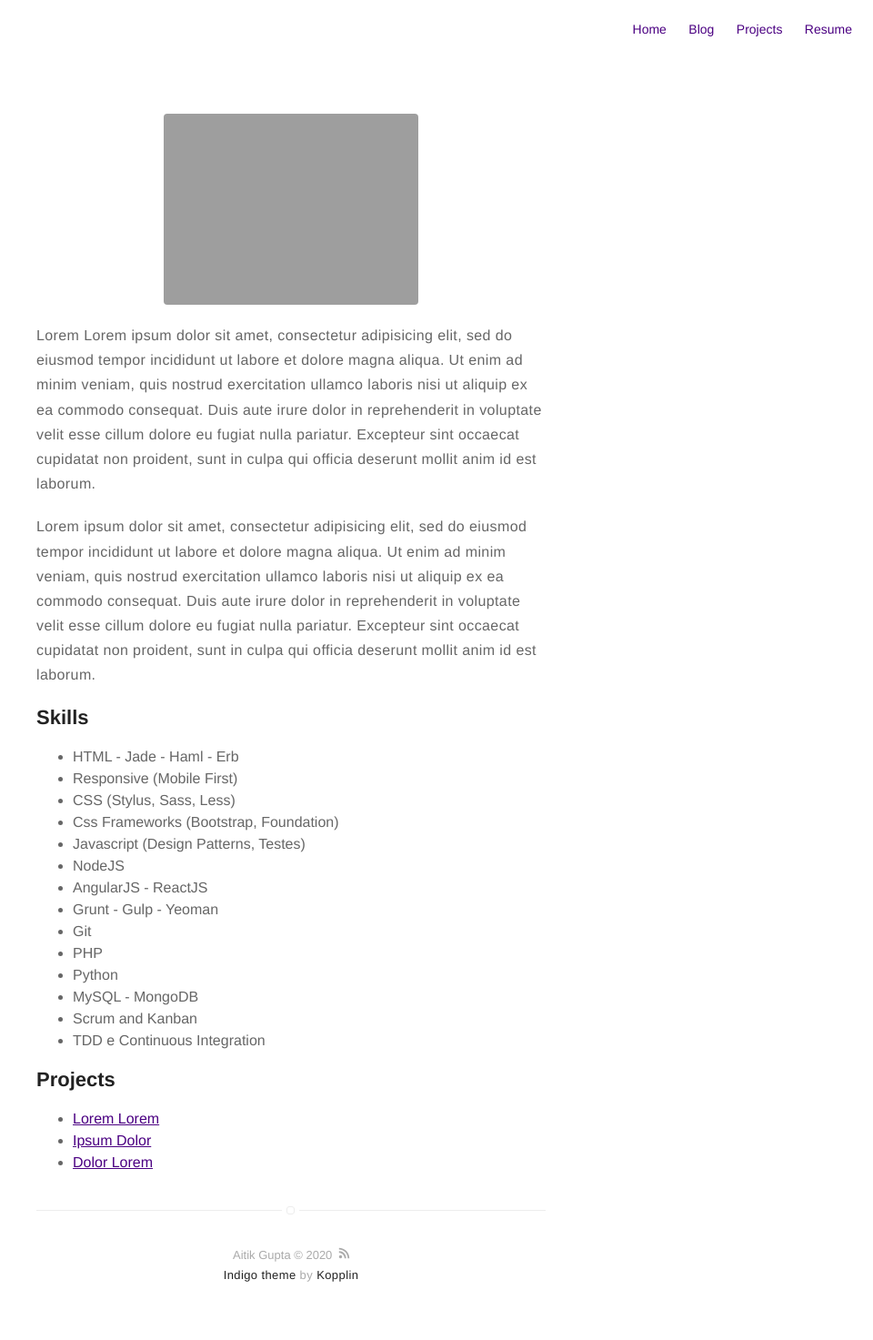
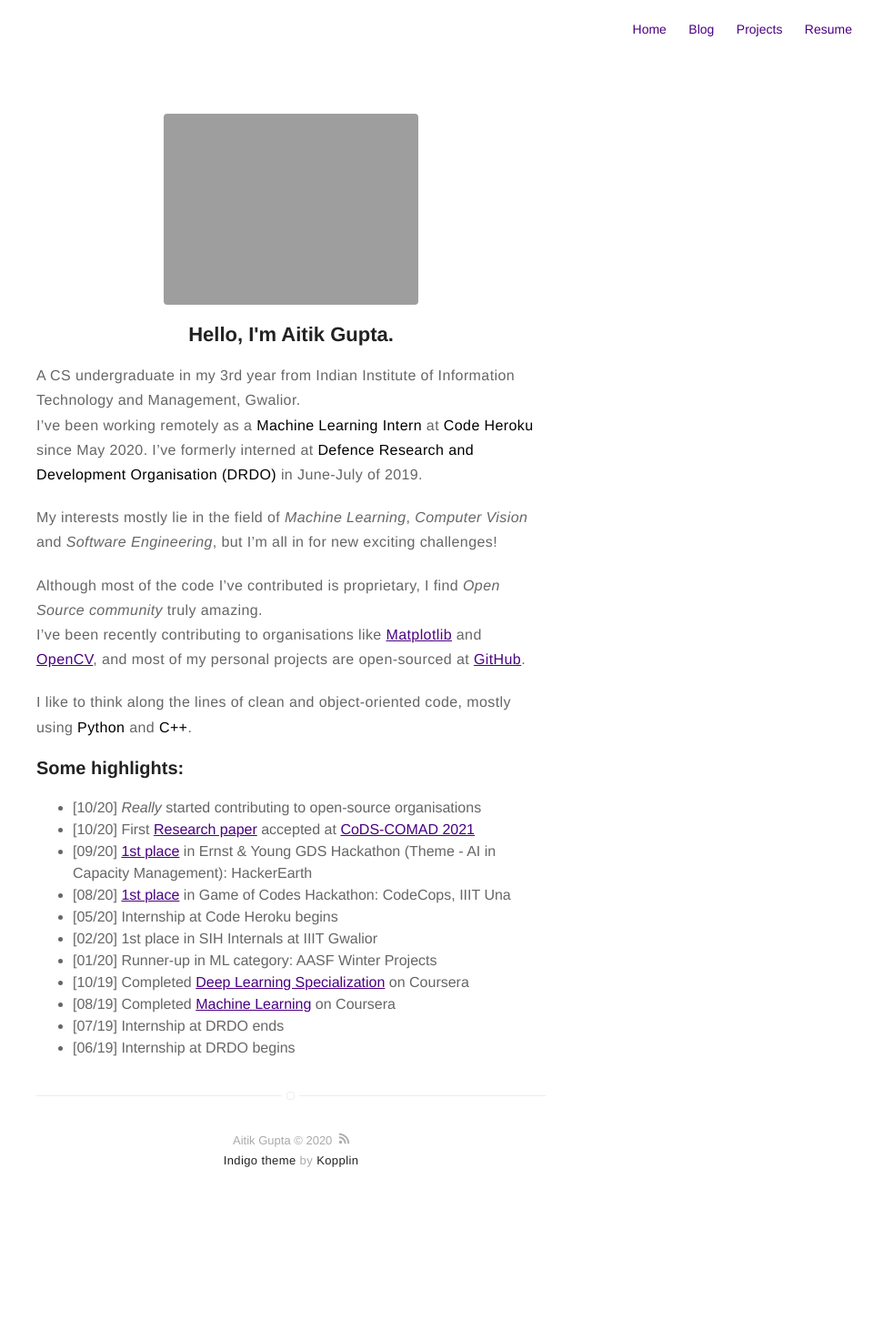
Before and after one commit to AitikGupta/AitikGupta.github.io, a Jekyll site: the page built from about.md, in a window 1280 px wide. Shown: the whole page at 91% size, without its empty margins (320-1280 px from the left). Built offline with Jekyll 4.4.1, drawn with Linux system fonts in a browser that asks for light colours; after the commit the page ends 1347 px from its top, so only the background shows below that.

Commit message:
Added About.md

```diff
--- a/about.md
+++ b/about.md
@@ -2,45 +2,29 @@
 title: About
 layout: page
 ---
+
 ![Profile Image]({% if site.external-image %}{{ site.picture }}{% else %}{{ site.url }}/{{ site.picture }}{% endif %})
 
-<p>Lorem Lorem ipsum dolor sit amet, consectetur adipisicing elit, sed do eiusmod
-tempor incididunt ut labore et dolore magna aliqua. Ut enim ad minim veniam,
-quis nostrud exercitation ullamco laboris nisi ut aliquip ex ea commodo
-consequat. Duis aute irure dolor in reprehenderit in voluptate velit esse
-cillum dolore eu fugiat nulla pariatur. Excepteur sint occaecat cupidatat non
-proident, sunt in culpa qui officia deserunt mollit anim id est laborum.</p>
+<h2 align="center"> Hello, I'm Aitik Gupta. </h2>
+A CS undergraduate in my 3rd year from Indian Institute of Information Technology and Management, Gwalior. \
+I've been working remotely as a __Machine Learning Intern__ at __Code Heroku__ since May 2020. I've formerly interned at __Defence Research and Development Organisation (DRDO)__ in June-July of 2019.
 
-<p>Lorem ipsum dolor sit amet, consectetur adipisicing elit, sed do eiusmod
-tempor incididunt ut labore et dolore magna aliqua. Ut enim ad minim veniam,
-quis nostrud exercitation ullamco laboris nisi ut aliquip ex ea commodo
-consequat. Duis aute irure dolor in reprehenderit in voluptate velit esse
-cillum dolore eu fugiat nulla pariatur. Excepteur sint occaecat cupidatat non
-proident, sunt in culpa qui officia deserunt mollit anim id est laborum.</p>
+My interests mostly lie in the field of _Machine Learning_, _Computer Vision_ and _Software Engineering_, but I'm all in for new exciting challenges!
 
-<h2>Skills</h2>
+Although most of the code I've contributed is proprietary, I find _Open Source community_ truly amazing. \
+I've been recently contributing to organisations like [Matplotlib](https://github.com/matplotlib/matplotlib/issues?q=author%3Aaitikgupta+) and [OpenCV](https://github.com/opencv/opencv/issues?q=author%3Aaitikgupta+), and most of my personal projects are open-sourced at [GitHub](https://github.com/aitikgupta).
 
-<ul class="skill-list">
-	<li>HTML - Jade - Haml - Erb</li>
-	<li>Responsive (Mobile First)</li>
-	<li>CSS (Stylus, Sass, Less)</li>
-	<li>Css Frameworks (Bootstrap, Foundation)</li>
-	<li>Javascript (Design Patterns, Testes)</li>
-	<li>NodeJS</li>
-	<li>AngularJS - ReactJS</li>
-	<li>Grunt - Gulp - Yeoman</li>
-	<li>Git</li>
-	<li>PHP</li>
-	<li>Python</li>
-	<li>MySQL - MongoDB</li>
-	<li>Scrum and Kanban</li>
-	<li>TDD e Continuous Integration</li>
-</ul>
+I like to think along the lines of clean and object-oriented code, mostly using __Python__ and __C++__.
 
-<h2>Projects</h2>
-
-<ul>
-	<li><a href="https://github.com/">Lorem Lorem</a></li>
-	<li><a href="https://github.com/">Ipsum Dolor</a></li>
-	<li><a href="https://github.com/">Dolor Lorem</a></li>
-</ul>
+### Some highlights:
+- [10/20] _Really_ started contributing to open-source organisations
+- [10/20] First [Research paper](https://arxiv.org/abs/2010.13714){:target="_blank"} accepted at [CoDS-COMAD 2021](https://cods-comad.in/2021/accepted_papers.html##blog-details:~:text=ActiveNet%3A%20A%20computer%2Dvision%20based%20approach%20to,Aitik%20Gupta%20and%20Aadit%20Agarwal){:target="_blank"}
+- [09/20] [1st place](https://drive.google.com/file/d/1x2IicmDsQx5vfjvHHqpnC8wIQiM_1Cr6/view?usp=sharing){:target="_blank"} in Ernst & Young GDS Hackathon (Theme - AI in Capacity Management): HackerEarth
+- [08/20] [1st place](https://drive.google.com/file/d/10KUeJ0CujXOYBWwN-egqckhmbMJIAjej/view?usp=sharing){:target="_blank"} in Game of Codes Hackathon: CodeCops, IIIT Una
+- [05/20] Internship at Code Heroku begins
+- [02/20] 1st place in SIH Internals at IIIT Gwalior
+- [01/20] Runner-up in ML category: AASF Winter Projects
+- [10/19] Completed [Deep Learning Specialization](https://coursera.org/share/f977131233dbfee7fa1e5b6ffbb2d2e1){:target="_blank"} on Coursera
+- [08/19] Completed [Machine Learning](https://coursera.org/share/4ef104c5d7205072e21fd5496c464ea7){:target="_blank"} on Coursera
+- [07/19] Internship at DRDO ends
+- [06/19] Internship at DRDO begins
```
